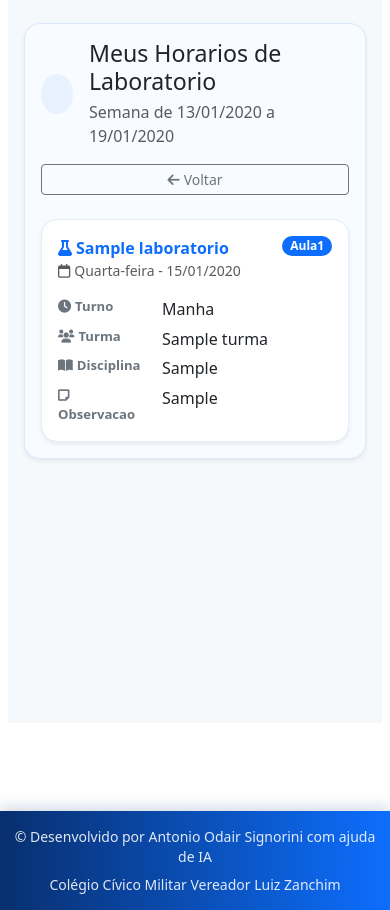
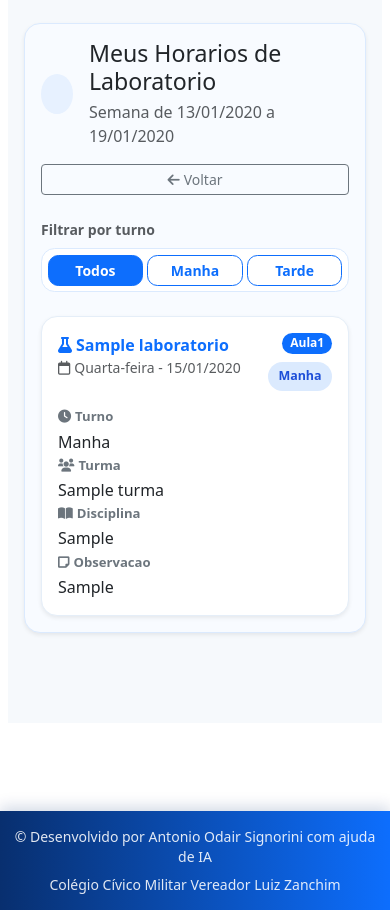
Before and after one commit to Bertolo1980/escola_zanchim_codex, a Django app: page /laboratorios/meus-horarios/ in a window 390 px wide. Shown: the part 155-1065 px from the top of the page. Run offline with Django 5.2, Linux system fonts and the light colour scheme; a user stored in the database is signed in; tables that the repository leaves empty hold one stand-in row (values such as "Sample post").

Commit message:
Adiciona filtros de turno nos horarios do professor

```diff
--- a/apps/templates/includes/meus_horarios_laboratorio.html
+++ b/apps/templates/includes/meus_horarios_laboratorio.html
@@ -20,6 +20,21 @@
             </a>
         </div>
 
+        <form method="get" class="d-flex flex-column flex-sm-row align-items-sm-center justify-content-between gap-2 mb-4">
+            <span class="text-muted small fw-semibold">Filtrar por turno</span>
+            <div class="professor-lab-filter d-flex gap-1" role="group" aria-label="Filtro de turno">
+                <button type="submit" name="turno" value="" class="btn btn-sm {% if not horarios_laboratorio_professor.turno_filtro %}btn-primary{% else %}btn-outline-primary{% endif %}">
+                    Todos
+                </button>
+                <button type="submit" name="turno" value="manha" class="btn btn-sm {% if horarios_laboratorio_professor.turno_filtro == 'manha' %}btn-primary{% else %}btn-outline-primary{% endif %}">
+                    Manha
+                </button>
+                <button type="submit" name="turno" value="tarde" class="btn btn-sm {% if horarios_laboratorio_professor.turno_filtro == 'tarde' %}btn-primary{% else %}btn-outline-primary{% endif %}">
+                    Tarde
+                </button>
+            </div>
+        </form>
+
         {% if horarios_laboratorio_professor.agendamentos %}
         <div class="row g-3">
             {% for item in horarios_laboratorio_professor.agendamentos %}
@@ -35,7 +50,10 @@
                                     <i class="far fa-calendar me-1"></i>{{ item.dia }} - {{ item.agendamento.data|date:"d/m/Y" }}
                                 </div>
                             </div>
-                            <span class="badge rounded-pill text-bg-primary">{{ item.aula }}</span>
+                            <div class="d-flex flex-column align-items-end gap-2">
+                                <span class="badge rounded-pill text-bg-primary">{{ item.aula }}</span>
+                                <span class="professor-lab-turno {{ item.turno_codigo }}">{{ item.turno }}</span>
+                            </div>
                         </div>
 
                         <dl>
@@ -61,7 +79,13 @@
                 <div class="professor-lab-icon rounded-circle mb-3 mx-auto">
                     <i class="far fa-calendar-xmark"></i>
                 </div>
-                <p class="text-muted mb-0">Nenhum horario de laboratorio encontrado.</p>
+                <p class="text-muted mb-0">
+                    {% if horarios_laboratorio_professor.turno_filtro %}
+                    Nenhum horario encontrado para este turno.
+                    {% else %}
+                    Nenhum horario de laboratorio encontrado.
+                    {% endif %}
+                </p>
             </div>
         </div>
         {% endif %}
--- a/apps/templates/laboratorios/meus_horarios.html
+++ b/apps/templates/laboratorios/meus_horarios.html
@@ -41,6 +41,49 @@
         background: #e7f1ff;
         color: #0d6efd;
     }
+    .professor-lab-filter {
+        background: #ffffff;
+        border: 1px solid #dbeafe;
+        border-radius: 0.85rem;
+        padding: 0.35rem;
+    }
+    .professor-lab-filter .btn {
+        border-radius: 0.65rem;
+        font-weight: 600;
+        min-width: 6.25rem;
+    }
+    .professor-lab-turno {
+        display: inline-flex;
+        align-items: center;
+        gap: 0.35rem;
+        border-radius: 999px;
+        padding: 0.35rem 0.65rem;
+        font-size: 0.78rem;
+        font-weight: 700;
+    }
+    .professor-lab-turno.manha {
+        background: #dbeafe;
+        color: #1d4ed8;
+    }
+    .professor-lab-turno.tarde {
+        background: #fef3c7;
+        color: #92400e;
+    }
+    @media (max-width: 575.98px) {
+        .professor-lab-card dl {
+            grid-template-columns: 1fr;
+            gap: 0.15rem;
+        }
+        .professor-lab-filter {
+            width: 100%;
+        }
+        .professor-lab-filter .btn {
+            flex: 1 1 0;
+            min-width: 0;
+            padding-left: 0.5rem;
+            padding-right: 0.5rem;
+        }
+    }
 </style>
 {% endblock %}
 
--- a/apps/views/laboratorios.py
+++ b/apps/views/laboratorios.py
@@ -91,7 +91,10 @@ def _agendamentos_cards(agendamentos):
     return cards
 
 
-def _horarios_laboratorio_professor(user):
+def _horarios_laboratorio_professor(user, turno_filtro=''):
+    if turno_filtro not in ['manha', 'tarde']:
+        turno_filtro = ''
+
     professor = Professor.objects.filter(usuario=user, ativo=True).first()
     if not professor:
         return {
@@ -99,6 +102,7 @@ def _horarios_laboratorio_professor(user):
             'agendamentos': [],
             'semana_inicio': None,
             'semana_fim': None,
+            'turno_filtro': turno_filtro,
         }
 
     hoje = timezone.localdate()
@@ -115,6 +119,9 @@ def _horarios_laboratorio_professor(user):
             semana_fim = semana_inicio + timedelta(days=6)
             agendamentos = base.filter(data__range=(semana_inicio, semana_fim))
 
+    if turno_filtro:
+        agendamentos = agendamentos.filter(turno=turno_filtro)
+
     agendamentos = agendamentos.select_related('laboratorio', 'turma').order_by(
         'data', 'turno', 'horario', 'laboratorio__nome'
     )
@@ -125,6 +132,7 @@ def _horarios_laboratorio_professor(user):
         itens.append({
             'agendamento': agendamento,
             'dia': MAPA_DIAS_LAB.get(dia_en, dia_en),
+            'turno_codigo': agendamento.turno,
             'turno': turno_labels.get(agendamento.turno, agendamento.turno),
             'aula': f'Aula{agendamento.horario}',
         })
@@ -134,13 +142,17 @@ def _horarios_laboratorio_professor(user):
         'agendamentos': itens,
         'semana_inicio': semana_inicio,
         'semana_fim': semana_fim,
+        'turno_filtro': turno_filtro,
     }
 
 
 @login_required
 def meus_horarios_laboratorio(request):
     context = {
-        'horarios_laboratorio_professor': _horarios_laboratorio_professor(request.user),
+        'horarios_laboratorio_professor': _horarios_laboratorio_professor(
+            request.user,
+            request.GET.get('turno', ''),
+        ),
     }
     return render(request, 'laboratorios/meus_horarios.html', context)
 
```
Also changed, not shown: apps/templates/laboratorios/listar.html (+1 -6 lines), apps/tests.py (+50 -2 lines), apps/views/alunos.py (+9 -2 lines).
